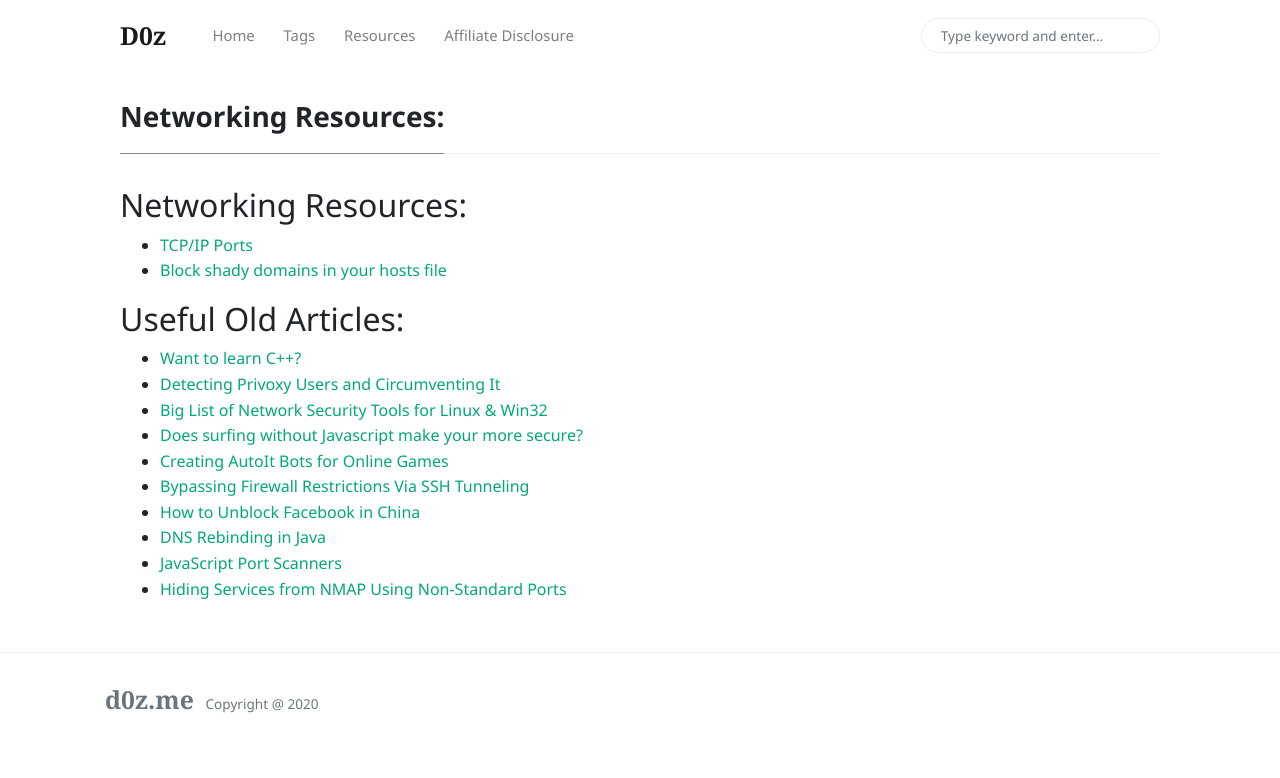
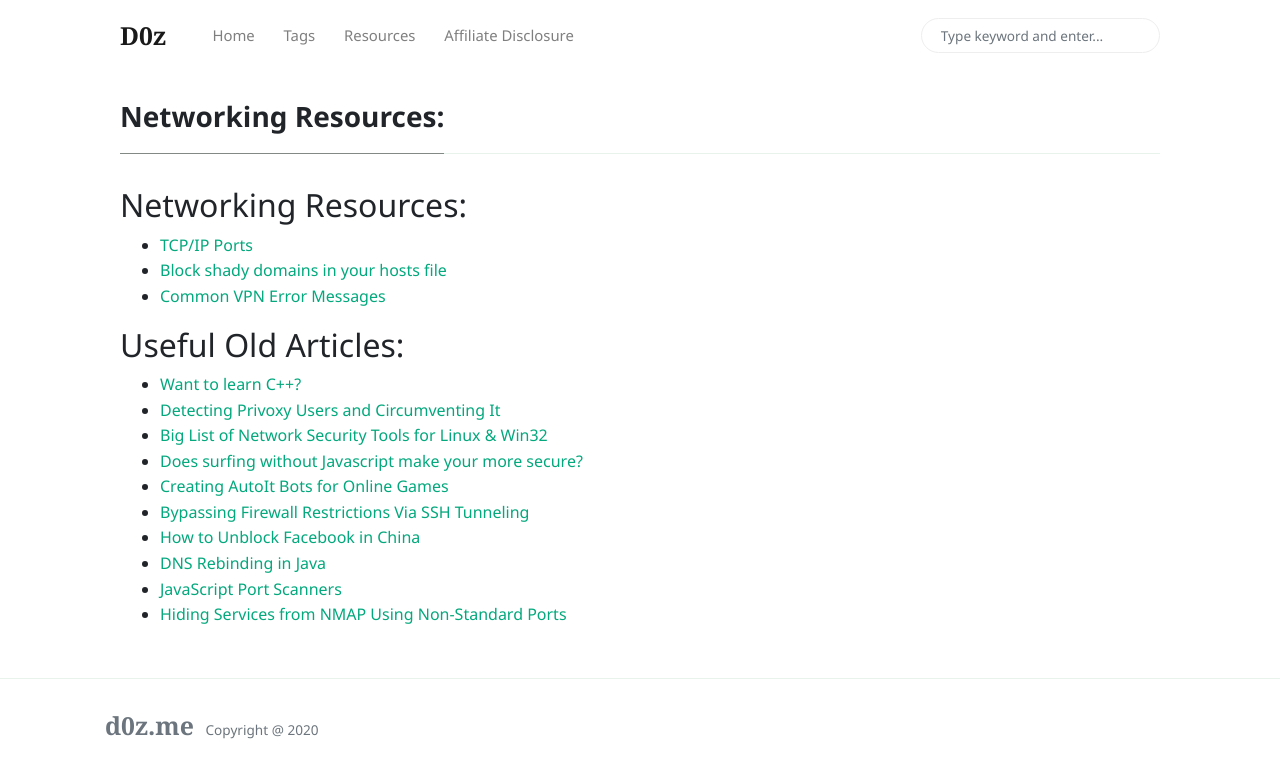
Before and after one commit to d0zme/d0z-medium, a Jekyll site: the page built from _pages/resources.md, in a window 1280 px wide. Shown: the top 778 px of the page. Built offline with Jekyll 4.4.1, drawn with Linux system fonts in a browser that asks for light colours; nearby versions of some CDN libraries; comment, search, counter and statistics services are not loaded; our own code applies the rules of GitHub Pages for plain Markdown files.

Commit message:
Update resources.md

```diff
--- a/_pages/resources.md
+++ b/_pages/resources.md
@@ -7,6 +7,7 @@ permalink: /resources
 ## Networking Resources:
 - [TCP/IP Ports](https://d0z.me/TCP-IP-Ports/)
 - [Block shady domains in your hosts file](https://d0z.me/block-malware-trackers-and-shady-websites)
+- [Common VPN Error Messages](https://d0z.me/common-vpn-error-messages/)
 
 ## Useful Old Articles:
 - [Want to learn C++?](https://d0z.me/learning-cpp/)
```
